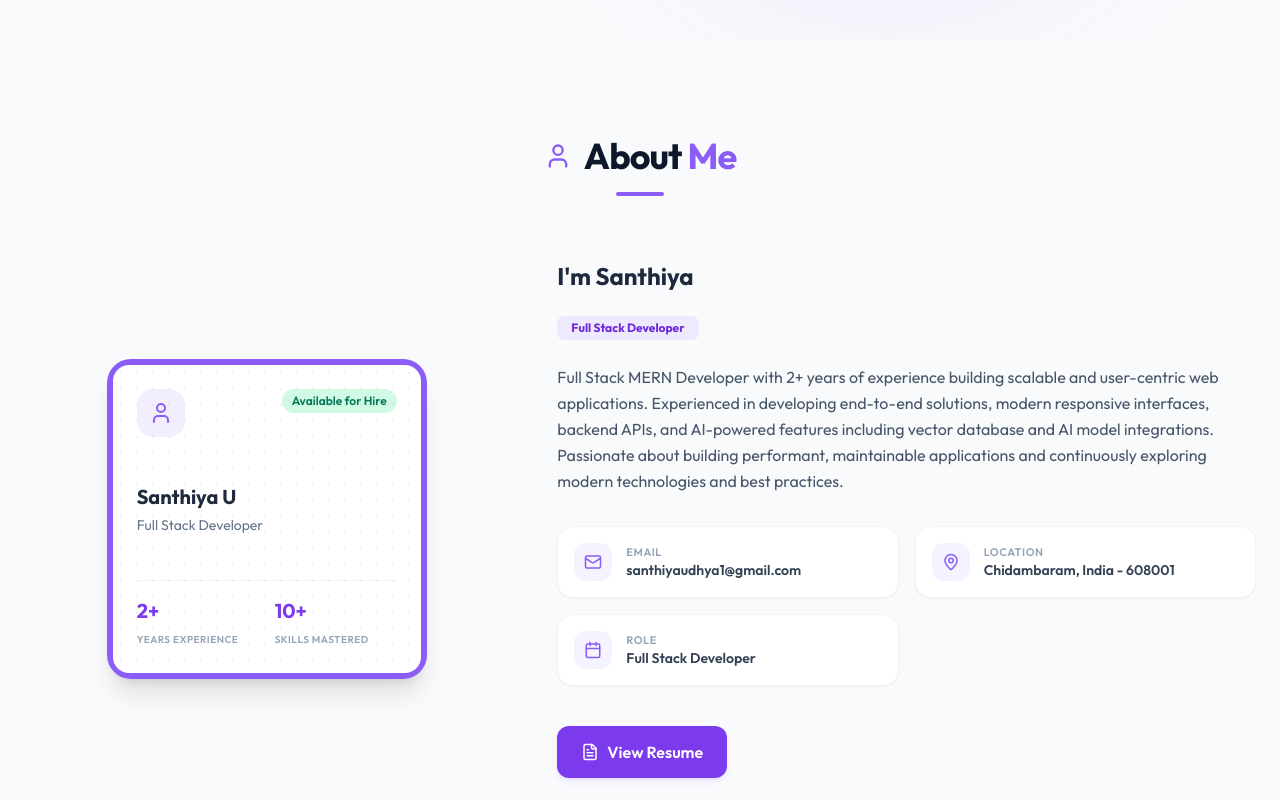
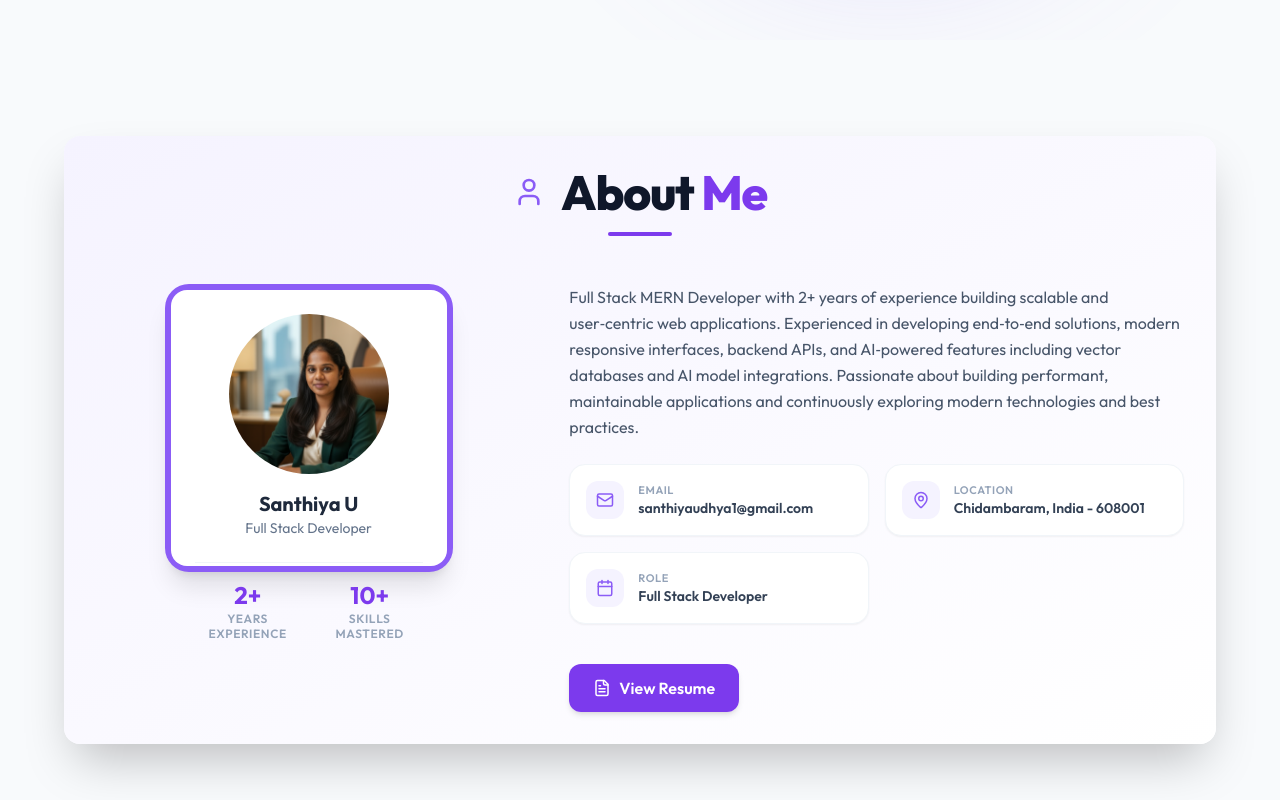
Before and after one commit to usanthiya/portfolio-v2, a React (Vite) app: page / in a window 1280 px wide. Shown: the part 760-1560 px from the top of the page. Built offline with nearby package versions, Linux system fonts and the light colour scheme.

Commit message:
feat: Add profile picture and update About and Footer components for improved content and styling

```diff
--- a/src/components/About.tsx
+++ b/src/components/About.tsx
@@ -1,80 +1,100 @@
-import { Mail, MapPin, Calendar, FileText, User } from 'lucide-react';
-import { motion } from 'framer-motion';
+import { Mail, MapPin, Calendar, FileText, User } from "lucide-react";
+import { motion } from "framer-motion";
+import profilePic from "../assets/images/profile_picture.png";
 
 export default function About() {
   const details = [
-    { icon: <Mail size={18} className="text-primary-500" />, label: 'Email', value: 'santhiyaudhya1@gmail.com', href: 'mailto:santhiyaudhya1@gmail.com' },
-    { icon: <MapPin size={18} className="text-primary-500" />, label: 'Location', value: 'Chidambaram, India - 608001' },
-    { icon: <Calendar size={18} className="text-primary-500" />, label: 'Role', value: 'Full Stack Developer' },
+    {
+      icon: <Mail size={18} className="text-primary-500" />,
+      label: "Email",
+      value: "santhiyaudhya1@gmail.com",
+      href: "mailto:santhiyaudhya1@gmail.com",
+    },
+    {
+      icon: <MapPin size={18} className="text-primary-500" />,
+      label: "Location",
+      value: "Chidambaram, India - 608001",
+    },
+    {
+      icon: <Calendar size={18} className="text-primary-500" />,
+      label: "Role",
+      value: "Full Stack Developer",
+    },
   ];
 
   return (
     <section id="about" className="py-24 px-6 relative">
-      <div className="max-w-7xl mx-auto">
-        {/* Section Heading */}
-        <div className="text-center mb-16">
-          <h2 className="text-3xl sm:text-4xl font-bold tracking-tight inline-flex items-center gap-3">
-            <User className="text-primary-500" size={28} />
-            <span>About <span className="text-primary-500">Me</span></span>
+      <div className="max-w-6xl mx-auto bg-gradient-to-br from-primary-50 to-white dark:from-slate-800 dark:to-slate-900 rounded-2xl p-8 shadow-2xl backdrop-filter backdrop-blur-lg">
+        {/* Heading */}
+        <div className="text-center mb-12">
+          <h2 className="text-4xl sm:text-5xl font-extrabold tracking-tight inline-flex items-center gap-4">
+            <User className="text-primary-500" size={32} />
+            <span>
+              About <span className="text-primary-600">Me</span>
+            </span>
           </h2>
-          <div className="w-12 h-1 bg-primary-500 rounded-full mx-auto mt-4" />
+          <div className="w-16 h-1 bg-primary-600 rounded-full mx-auto mt-4" />
         </div>
-
-        <div className="grid grid-cols-1 lg:grid-cols-12 gap-12 items-center">
-          {/* Visual Profile Avatar Box */}
+        <div className="grid gap-12 lg:grid-cols-12 items-start">
+          {/* Avatar Card */}
           <div className="lg:col-span-5 flex justify-center">
             <motion.div
-              whileHover={{ scale: 1.02 }}
-              className="relative w-64 h-64 sm:w-80 sm:h-80 rounded-3xl p-1.5 bg-gradient-to-tr from-primary-500 to-violet-500 shadow-xl overflow-hidden"
+              whileHover={{ scale: 1.03 }}
+              className="relative w-72 h-72 rounded-3xl p-1.5 bg-primary-500 shadow-xl"
             >
-              <div className="w-full h-full bg-white dark:bg-slate-900 rounded-2xl p-6 flex flex-col justify-between relative overflow-hidden group">
-                <div className="absolute inset-0 bg-[radial-gradient(#8b5cf6_1px,transparent_1px)] [background-size:16px_16px] opacity-10" />
+              <div className="w-full h-full bg-white dark:bg-slate-900 rounded-2xl p-6 flex flex-col justify-between items-center">
+                <img
+                  src={profilePic}
+                  alt="Profile"
+                  className="rounded-full w-40 h-40 object-cover"
+                />
+                <div className="mt-4 text-center">
+                  <h4 className="text-xl font-bold text-slate-800 dark:text-white">
+                    Santhiya U
+                  </h4>
+                  <p className="text-sm text-slate-500 dark:text-slate-400">
+                    Full Stack Developer
+                  </p>
+                </div>
+                {/* Stats */}
+                {/* Stats */}
+                <div className="grid grid-cols-2 gap-4 w-full mt-6 pt-4 border-t border-slate-100 dark:border-slate-800">
+                  <div className="flex flex-col items-center text-center min-h-[70px]">
+                    <span className="block text-2xl font-bold text-primary-600 dark:text-primary-400">
+                      2+
+                    </span>
+                    <span className="text-xs uppercase font-semibold tracking-wider text-slate-400 leading-tight">
+                      Years <br /> Experience
+                    </span>
+                  </div>
 
-                {/* Visual Avatar */}
-                <div className="flex justify-between items-start">
-                  <div className="bg-primary-500/10 text-primary-500 dark:bg-primary-500/20 p-3 rounded-2xl">
-                    <User size={24} />
-                  </div>
-                  <span className="text-xs font-semibold px-2.5 py-1 rounded-full bg-emerald-100 dark:bg-emerald-950/40 text-emerald-700 dark:text-emerald-400">
-                    Available for Hire
-                  </span>
-                </div>
-
-                <div className="my-6">
-                  <h4 className="text-xl font-bold text-slate-800 dark:text-white">Santhiya U</h4>
-                  <p className="text-sm text-slate-500 dark:text-slate-400 mt-1">Full Stack Developer</p>
-                </div>
-
-                {/* Micro Stats panel inside avatar box */}
-                <div className="grid grid-cols-2 gap-4 border-t border-slate-100 dark:border-slate-800 pt-4">
-                  <div>
-                    <span className="block text-xl font-bold text-primary-600 dark:text-primary-400">2+</span>
-                    <span className="text-[10px] uppercase font-semibold tracking-wider text-slate-400">Years Experience</span>
-                  </div>
-                  <div>
-                    <span className="block text-xl font-bold text-primary-600 dark:text-primary-400">10+</span>
-                    <span className="text-[10px] uppercase font-semibold tracking-wider text-slate-400">Skills Mastered</span>
+                  <div className="flex flex-col items-center text-center min-h-[70px]">
+                    <span className="block text-2xl font-bold text-primary-600 dark:text-primary-400">
+                      10+
+                    </span>
+                    <span className="text-xs uppercase font-semibold tracking-wider text-slate-400 leading-tight">
+                      Skills <br /> Mastered
+                    </span>
                   </div>
                 </div>
               </div>
             </motion.div>
           </div>
-
-          {/* Description & Bio Column */}
-          <div className="lg:col-span-7 flex flex-col items-start gap-6 text-left">
-            <h3 className="text-2xl font-bold text-slate-800 dark:text-white">
-              I'm Santhiya
-            </h3>
-            <span className="px-3.5 py-1 rounded-lg text-xs font-bold bg-primary-100 dark:bg-primary-950/60 text-primary-700 dark:text-primary-400">
-              Full Stack Developer
-            </span>
-
-            <p className="text-slate-600 dark:text-slate-355 text-base leading-relaxed">
-              Full Stack MERN Developer with 2+ years of experience building scalable and user-centric web applications. Experienced in developing end-to-end solutions, modern responsive interfaces, backend APIs, and AI-powered features including vector database and AI model integrations. Passionate about building performant, maintainable applications and continuously exploring modern technologies and best practices.
+          {/* Bio Content */}
+          <div className="lg:col-span-7 flex flex-col gap-6">
+            {/* <h3 className="text-3xl font-bold text-slate-800 dark:text-white">I’m Santhiya</h3> */}
+            {/* <span className="inline-block px-4 py-1 rounded-lg text-sm font-bold bg-primary-100 dark:bg-primary-950/60 text-primary-700 dark:text-primary-400">Full Stack Developer</span> */}
+            <p className="text-base text-slate-600 dark:text-slate-300 leading-relaxed">
+              Full Stack MERN Developer with 2+ years of experience building
+              scalable and user‑centric web applications. Experienced in
+              developing end‑to‑end solutions, modern responsive interfaces,
+              backend APIs, and AI‑powered features including vector databases
+              and AI model integrations. Passionate about building performant,
+              maintainable applications and continuously exploring modern
+              technologies and best practices.
             </p>
-
-            {/* Quick Details Box Grid */}
-            <div className="grid grid-cols-1 sm:grid-cols-2 gap-4 w-full mt-2">
+            {/* Details Grid */}
+            <div className="grid grid-cols-1 sm:grid-cols-2 gap-4">
               {details.map((detail, idx) => (
                 <div
                   key={idx}
@@ -90,7 +110,7 @@ export default function About() {
                     {detail.href ? (
                       <a
                         href={detail.href}
-                        className="text-sm font-semibold text-slate-700 dark:text-slate-300 hover:text-primary-500 dark:hover:text-primary-400 transition-colors truncate block"
+                        className="text-sm font-semibold text-slate-700 dark:text-slate-300 hover:text-primary-600 dark:hover:text-primary-400 transition-colors truncate block"
                       >
                         {detail.value}
                       </a>
@@ -103,14 +123,13 @@ export default function About() {
                 </div>
               ))}
             </div>
-
             {/* Resume Button */}
             <div className="mt-4">
               <a
                 href="https://drive.google.com/file/d/1tSWttRY6bXN0poS0vR9RBaWFee7KaHrz/view?usp=sharing"
                 target="_blank"
                 rel="noopener noreferrer"
-                className="inline-flex items-center gap-2 bg-gradient-to-r from-primary-600 to-violet-600 hover:from-primary-700 hover:to-violet-700 text-white px-6 py-3.5 rounded-xl font-semibold shadow-md shadow-primary-600/10 hover:translate-y-[-2px] transition-all duration-200"
+                className="inline-flex items-center gap-2 bg-gradient-to-r from-primary-600 to-violet-600 hover:from-primary-700 hover:to-violet-700 text-white px-6 py-3 rounded-xl font-semibold shadow-md hover:translate-y-[-2px] transition-all duration-200"
               >
                 <FileText size={18} />
                 <span>View Resume</span>
--- a/src/components/Footer.tsx
+++ b/src/components/Footer.tsx
@@ -30,7 +30,7 @@ export default function Footer() {
             Santhiya's Portfolio
           </h3>
           <p className="text-sm text-slate-400 leading-relaxed max-w-sm">
-            Thank you for visiting my personal portfolio website. Connect with me over socials to stay updated. Keep Rising 🚀. Connect with me over live chat!
+            Thanks for visiting my digital space! Follow me on socials to stay updated with my latest builds, innovations, and learning journey in tech. Keep rising 🚀
           </p>
         </div>
 
--- /dev/null
+++ b/src/vite-env.d.ts
@@ -0,0 +1,31 @@
+/// <reference types="vite/client" />
+
+declare module '*.png' {
+  const src: string;
+  export default src;
+}
+
+declare module '*.jpg' {
+  const src: string;
+  export default src;
+}
+
+declare module '*.jpeg' {
+  const src: string;
+  export default src;
+}
+
+declare module '*.gif' {
+  const src: string;
+  export default src;
+}
+
+declare module '*.svg' {
+  const src: string;
+  export default src;
+}
+
+declare module '*.webp' {
+  const src: string;
+  export default src;
+}
```
Also changed, not shown: src/assets/images/profile_picture.png (added).
